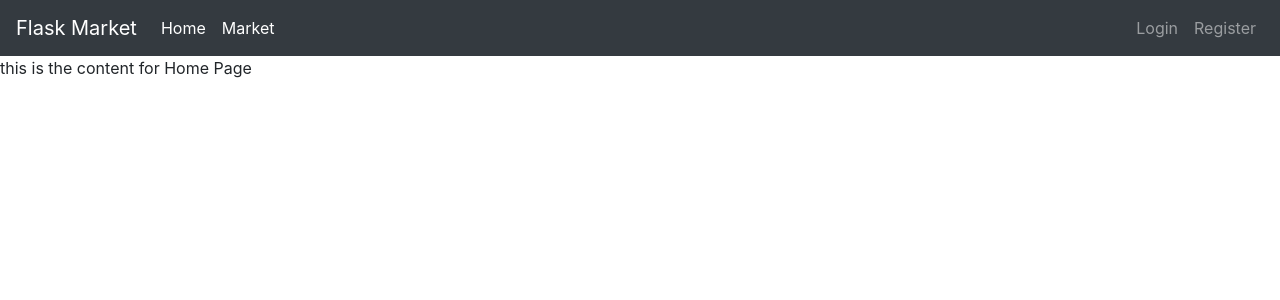
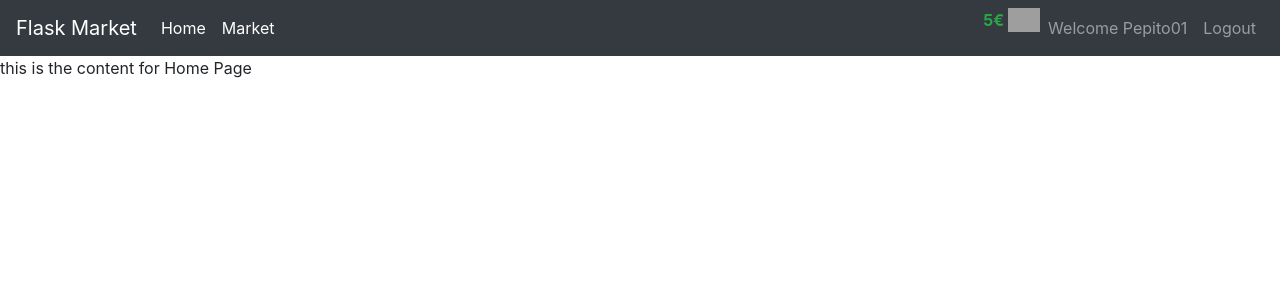
Before and after one commit to ablue968/Flask_market, a Flask app: page / in a window 1280 px wide. Shown: the top 300 px of the page. Run offline with Flask 2, Linux system fonts and the light colour scheme; a user stored in the database is signed in; grey boxes are pictures that could not be loaded.

Commit message:
navbar styled

```diff
--- a/market/models.py
+++ b/market/models.py
@@ -17,6 +17,13 @@ class User(db.Model, UserMixin):
     password_hash = db.Column(db.String(length=60), nullable=False)
     budget = db.Column(db.Integer(), nullable=False, default=5)
     movies = db.relationship('Movie', backref='owned_user', lazy=True)
+
+    @property
+    def prettier_budget(self):
+        if len(str(self.budget)) >= 4:
+            return f'{str(self.budget)[:-3], str(self.budget[-3:])}€'
+
+        return f"{self.budget}€"
 
     @property
     def password(self):
--- a/market/templates/base.html
+++ b/market/templates/base.html
@@ -30,14 +30,32 @@
               <a class="nav-link" href="{{ url_for('market_page') }}">Market</span></a>
             </li>
           </ul>
-          <ul class="navbar-nav">
+          {% if current_user.is_authenticated %}
+          <ul class="navbar-nav my-auto">
             <li class="nav-item">
-              <a class="nav-link" href="{{ url_for('login_page') }}"> Login</a>
+              <div class="d-flex align-items-center">
+                <p class="pr-1 m-0 text-success font-weight-bolder">{{ current_user.prettier_budget }}</p>
+                <img style="height: 1.5rem" src="https://image.flaticon.com/icons/png/512/3213/3213595.png"/>
+              </div>
             </li>
             <li class="nav-item">
-              <a class="nav-link" href="{{ url_for('register_page') }}"> Register</a>
+              <p class="nav-link m-0" >Welcome {{current_user.username }}</p>
+            </li>
+            <li class="nav-item">
+              <a class="nav-link" href="#">Logout</a>
             </li>
           </ul>
+          {% else %}
+            <ul class="navbar-nav">
+              <li class="nav-item">
+                <a class="nav-link" href="{{ url_for('login_page') }}"> Login</a>
+              </li>
+              <li class="nav-item">
+                <a class="nav-link" href="{{ url_for('register_page') }}"> Register</a>
+              </li>
+            </ul>
+          {% endif %}
+
         </div>
       </nav>
       {% with messages = get_flashed_messages(with_categories=true) %}
```
